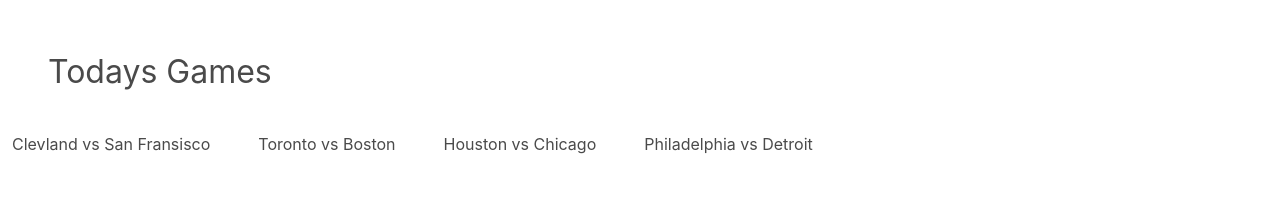
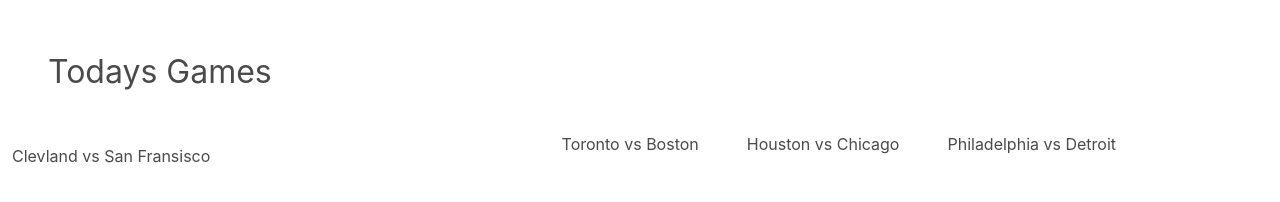
Before and after one commit to Soteria-Smart-Contracts/MLB-Stats, a plain HTML site: page index.html in a window 1280 px wide. Drawn offline with nearby package versions, Linux system fonts and the light colour scheme; no server answers.

Commit message:
July 19, 2022 11:49 AM

```diff
--- a/index.html
+++ b/index.html
@@ -11,7 +11,7 @@
     <section id="Games">
         <h1 class="is-size-3 my-6 mx-6">Todays Games</h1>
         <div id="Gameday" class="container columns">
-            <div id="Game1" class="column-is px-5">
+            <div id="Game1" class="column is- px-5">
                 <Matchup class="is-size 5">Clevland vs San Fransisco</Matchup>
             </div>
             <div id="Game2" class="px-5">
```
